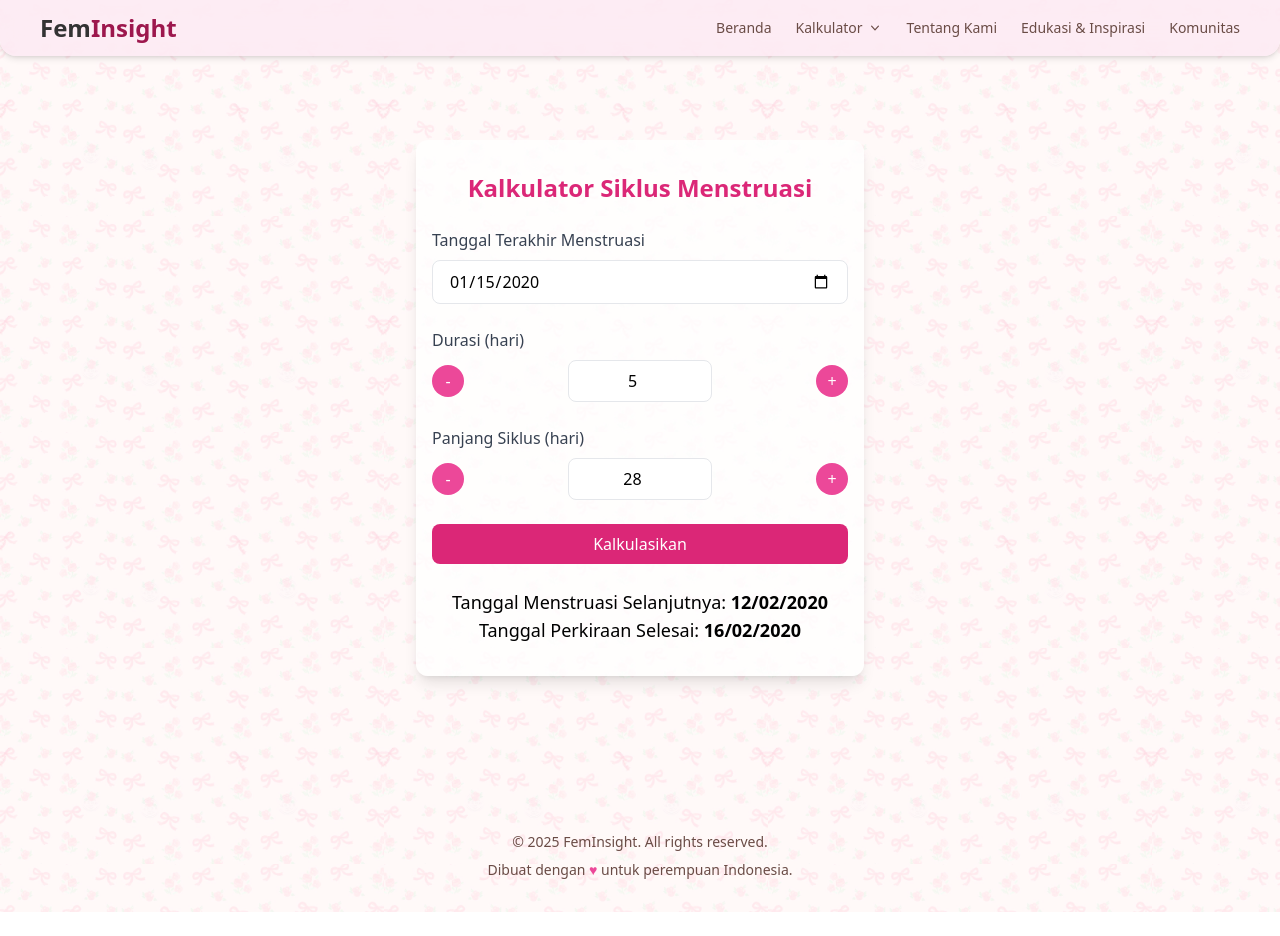
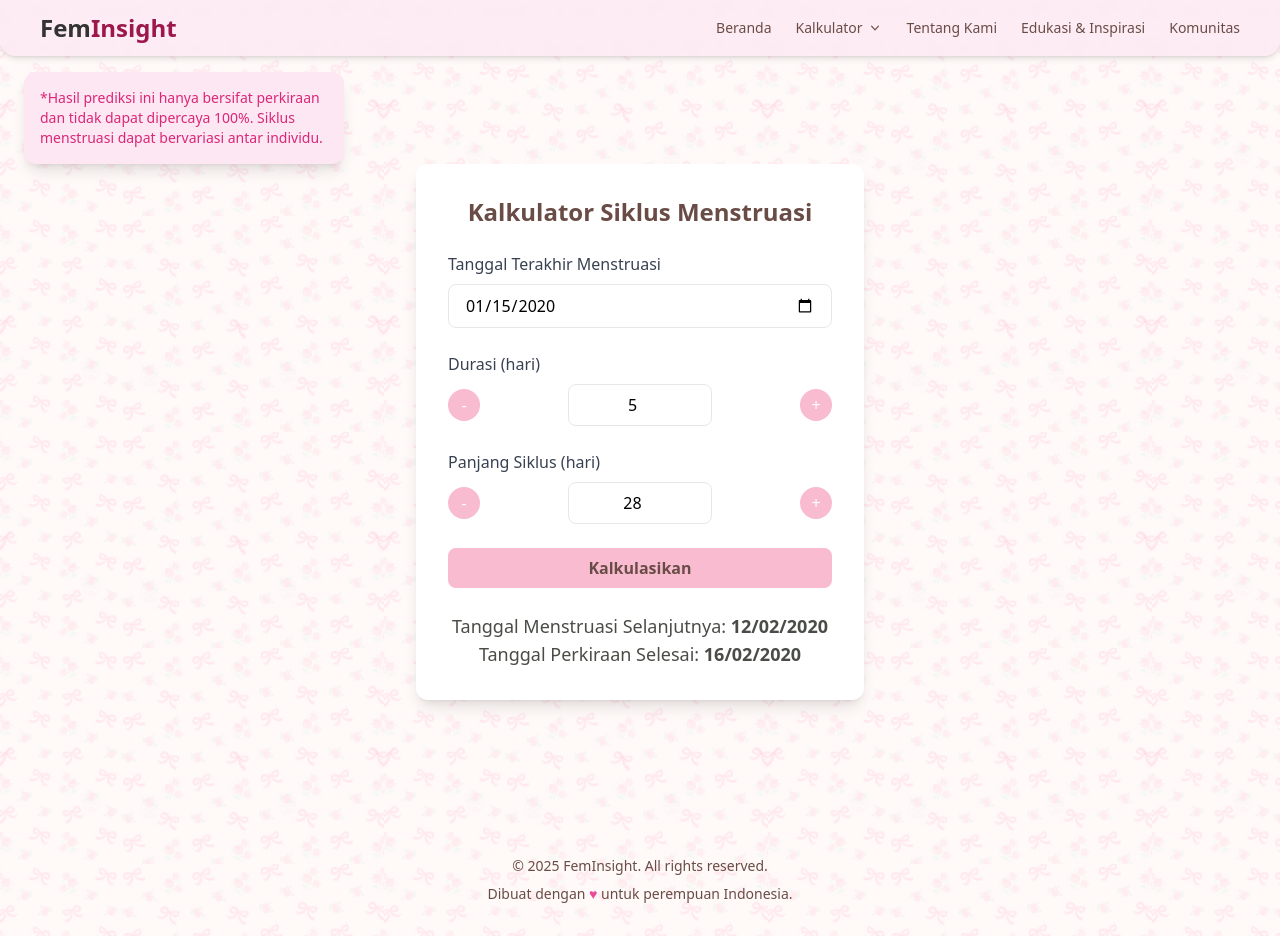
Before and after one commit to silviansi/feminsight, a Vue app: page /menstruasi in a window 1280 px wide. Both pictures are taken after typing "2020-01-15" into the empty fields and a click on the button "Kalkulasikan". Before the commit the page ends 912 px from the top, so only its background shows below. Built offline with nearby package versions, Linux system fonts and the light colour scheme.

Commit message:
fix design and add disclaimer

```diff
--- a/src/views/Menstruasi.vue
+++ b/src/views/Menstruasi.vue
@@ -1,25 +1,32 @@
 <template>
-  <div class="relative h-screen flex items-center justify-center">
+  <div class="relative h-screen flex items-center justify-center mt-12 sm:mt-6">
+
+    <!-- Pesan Disclaimer -->
+    <div class="absolute top-6 left-6 mt-6 bg-pink-100 p-4 rounded-xl shadow-lg max-w-xs mx-auto hidden sm:block">
+      <p class="text-sm font-medium text-pink-600">
+        *Hasil prediksi ini hanya bersifat perkiraan dan tidak dapat dipercaya 100%. Siklus menstruasi dapat bervariasi antar individu.
+      </p>
+    </div>
 
     <!-- Konten -->
-    <div class="relative z-10 text-center w-full max-w-md px-4 py-8 bg-white bg-opacity-80 rounded-xl shadow-lg mt-4">
-      <h1 class="text-xl sm:text-2xl font-bold text-pink-600 mb-6">Kalkulator Siklus Menstruasi</h1>
+    <div class="relative z-10 text-center w-full max-w-md px-8 py-8 bg-white rounded-xl shadow-lg mt-4">
+      <h1 class="text-xl sm:text-2xl font-extrabold text-[#6a4c46] mb-6">Kalkulator Siklus Menstruasi</h1>
 
       <!-- Form Kalkulator -->
       <form @submit.prevent="calculateNextPeriod" class="space-y-6">
         <div class="flex flex-col items-start">
-          <label for="lastPeriod" class="block text-gray-700 font-medium mb-2">Tanggal Terakhir Menstruasi</label>
+          <label for="lastPeriod" class="block text-gray-700 font-base mb-2">Tanggal Terakhir Menstruasi</label>
           <input type="date" id="lastPeriod" v-model="lastPeriod" class="w-full text-sm sm:text-base px-3 sm:px-4 py-2 border rounded-lg focus:outline-none focus:ring-2 focus:ring-blue-500">
         </div>
 
         <div class="flex flex-col items-start">
-          <label for="duration" class="block text-gray-700 font-medium mb-2">Durasi (hari)</label>
+          <label for="duration" class="block text-gray-700 font-base mb-2">Durasi (hari)</label>
           <div class="flex items-center w-full justify-between">
-            <button type="button" @click="updateValue('duration', -1)" class="w-8 h-8 flex items-center justify-center bg-pink-500 text-white rounded-full hover:bg-pink-700 transition duration-300">
+            <button type="button" @click="updateValue('duration', -1)" class="w-8 h-8 flex items-center justify-center bg-[#f8bbd0] text-white rounded-full hover:bg-[#f4a6c6] transition duration-300">
               -
             </button>
             <input type="number" id="duration" v-model="duration" class="text-center w-36 px-4 py-2 border rounded-lg focus:outline-none focus:ring-2 focus:ring-blue-500">
-            <button type="button" @click="updateValue('duration', 1)" class="w-8 h-8 flex items-center justify-center bg-pink-500 text-white rounded-full hover:bg-pink-700 transition duration-300">
+            <button type="button" @click="updateValue('duration', 1)" class="w-8 h-8 flex items-center justify-center bg-[#f8bbd0] text-white rounded-full hover:bg-[#f4a6c6] transition duration-300">
               +
             </button>
           </div>
@@ -27,28 +34,35 @@
         </div>
 
         <div class="flex flex-col items-start">
-          <label for="cycleLength" class="block text-gray-700 font-medium mb-2">Panjang Siklus (hari)</label>
+          <label for="cycleLength" class="block text-gray-700 font-base mb-2">Panjang Siklus (hari)</label>
           <div class="flex items-center w-full justify-between">
-            <button type="button" @click="updateValue('cycleLength', -1)" class="w-8 h-8 flex items-center justify-center bg-pink-500 text-white rounded-full hover:bg-pink-700 transition duration-300">
+            <button type="button" @click="updateValue('cycleLength', -1)" class="w-8 h-8 flex items-center justify-center bg-[#f8bbd0] text-white rounded-full hover:bg-[#f4a6c6] transition duration-300">
               -
             </button>
             <input type="number" id="cycleLength" v-model="cycleLength" class="text-center w-36 px-4 py-2 border rounded-lg focus:outline-none focus:ring-2 focus:ring-blue-500">
-            <button type="button" @click="updateValue('cycleLength', 1)" class="w-8 h-8 flex items-center justify-center bg-pink-500 text-white rounded-full hover:bg-pink-700 transition duration-300">
+            <button type="button" @click="updateValue('cycleLength', 1)" class="w-8 h-8 flex items-center justify-center bg-[#f8bbd0] text-white rounded-full hover:bg-[#f4a6c6] transition duration-300">
               +
             </button>
           </div>
           <p v-if="errors.cycleLength" class="text-red-500 text-sm mt-1">{{ errors.cycleLength }}</p>
         </div>
 
-        <button type="submit" class="w-full bg-pink-600 text-white py-2 px-4 rounded-lg hover:bg-pink-800">
+        <button type="submit" class="w-full bg-[#f8bbd0] text-[#6a4c46] font-semibold py-2 px-4 rounded-lg hover:bg-[#f4a6c6] transition duration-300">
             Kalkulasikan
         </button>
       </form>
 
       <!-- Hasil Kalkulasi -->
-      <div v-if="nextPeriod" class="mt-4 sm:mt-6 text-center">
-        <p class="text-lg font-medium">Tanggal Menstruasi Selanjutnya: <span class="font-bold">{{ nextPeriod }}</span></p>
-        <p v-if="lastPeriod" class="text-lg font-medium">Tanggal Perkiraan Selesai: <span class="font-bold">{{ endPeriod }}</span></p>
+      <div v-if="nextPeriod" class="mt-4 sm:mt-6 text-center text-[#4a4c46]">
+        <p class="text-lg font-base">Tanggal Menstruasi Selanjutnya: <span class="font-semibold">{{ nextPeriod }}</span></p>
+        <p v-if="lastPeriod" class="text-lg font-base">Tanggal Perkiraan Selesai: <span class="font-semibold">{{ endPeriod }}</span></p>
+      </div>
+
+      <!-- Card Peringatan Prediksi -->
+      <div class="mt-6 bg-pink-100 p-4 rounded-xl shadow-lg max-w-md mx-auto block sm:hidden">
+        <p class="text-sm font-medium text-pink-600">
+          *Hasil prediksi ini hanya bersifat perkiraan dan tidak dapat dipercaya 100%. Siklus menstruasi dapat bervariasi antar individu.
+        </p>
       </div>
     </div>
   </div>
```
